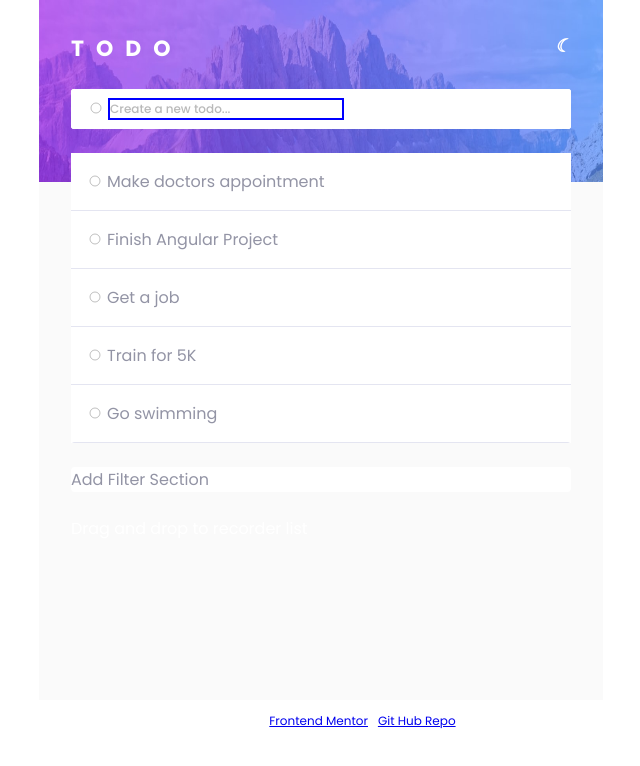
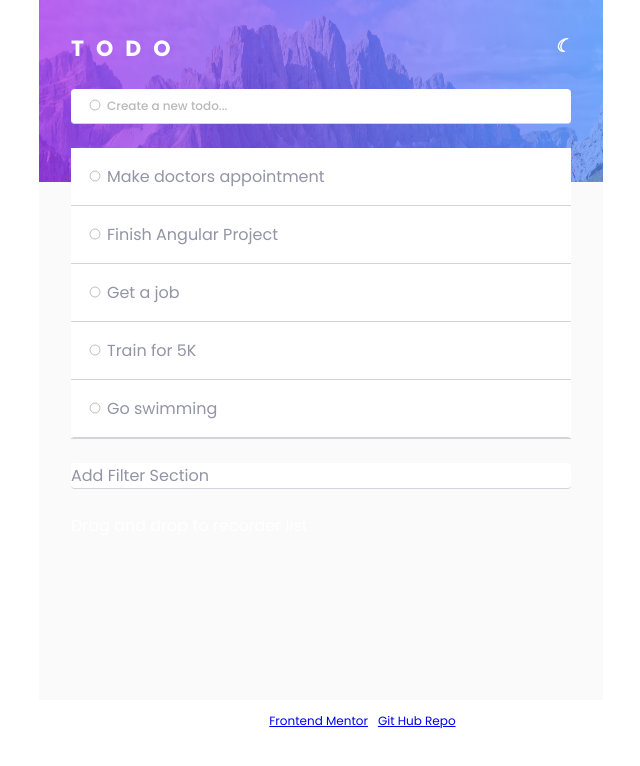
Before and after one commit to Suganya1990/AngularToDoApp, an Angular app: page / in a window 1280 px wide. Shown: the top 766 px of the page, without its empty margins (319-959 px from the left). Built offline with nearby package versions, Linux system fonts and the light colour scheme.

Commit message:
added css to theme input

```diff
--- a/src/app/task/new-task/new-task.component.html
+++ b/src/app/task/new-task/new-task.component.html
@@ -4,9 +4,9 @@
             <circle cx="8" cy="8" r="5" stroke="grey" stroke-width=".5" fill="transparent" />
           </svg>
     </div>
-    <div>
+
         <input type="text"  placeholder="Create a new todo..." name="title" id="title" [(ngModel)]="title" (keyup.enter)="addTask($event)">
-    </div>
+
 
 
 </div>
--- a/src/app/to-do/to-do.component.html
+++ b/src/app/to-do/to-do.component.html
@@ -7,7 +7,7 @@
 
         <!-- <span class="icon-theme"></span> -->
     </header>
-    <section class="container-addTask" [ngClass]="this.theme.type==='Light' ? 'light': 'dark'">
+    <section class="container-addTask" [ngClass]="this.theme.type==='Light' ? 'light light-input': 'dark dark-input'">
         <new-task/>
     </section>
 
@@ -15,7 +15,7 @@
             <div cdkDropList class="example-list" (cdkDropListDropped)="drop($event)">
 
                 @for (task of tasks; track task.id){
-                    <div class="example-item" cdkDrag>
+                    <div class="example-item" [ngClass]="this.theme.type==='Light' ? 'light': 'dark'" cdkDrag >
                         <div class="example-custom-placeholder" *cdkDragPlaceholder></div>
                         <task  [task]="task" />
                     </div>
--- a/src/styles.css
+++ b/src/styles.css
@@ -63,7 +63,6 @@
   font-size: 22px;
 }
 .container-main{
-
   border:3px solid white;
 }
 
@@ -80,25 +79,19 @@ margin: 1.5em 0 ;
 
 /* new Task */
 .task-new-container{
-  border: 1px solid white;
-  width: 100%;
+  /* border: 1px solid white; */
   align-items: center;
   border-radius: 2px;
-  height: 40px;
   display: flex;
-
-  padding: 1em;
-  margin: 1em 0;
+  padding: .5em 1em;
 }
 /* */
 .task-item{
-
   display: flex;
   justify-content: start;
   align-items: center;
-  padding: 1em;
+  padding: 1em 1em;
   /* border:2px solid blue; */
-  border-bottom: .02em solid var(--dark-darkGreyBlue1);
 }
 .task{
   /* border: 1px solid white; */
@@ -108,7 +101,6 @@ margin: 1.5em 0 ;
 
 .icon-container{
   color:transparent;
-
 }
 
 .svg{
@@ -124,18 +116,16 @@ input{
   outline: none;
   background: transparent;
   border: none;
-  border:2px solid blue;
-  display: block;
-  color: white;
+
   align-content: center;
+  width: 100%;
+  /* padding: 0 12px; */
 }
 
 input::placeholder {
   font-size: 12px;
   font-weight: 500;
   opacity: 0.5;
-
-
 }
 
 
@@ -161,20 +151,27 @@ input::placeholder {
 .light{
   background-color:  white;
   color: var(--light-txt-blueGray-3);
+  border-bottom: .02em solid var(--light-blueGray-2);
 }
 .dark{
   background-color: var(--dark-veryDarkBlue);
   color: var(--dark-lightGrayBlue);
+  border-bottom: .02em solid var(--dark-darkGreyBlue3);
 }
-
+.light-input input
+{
+  color: var(--light-txt-blueGray-3);
+}
+.dark-input input
+{
+  color: var(--dark-lightGrayBlue);
+}
 
 .example-list {
   width: 500px;
   max-width: 100%;
-
   min-height: 60px;
   display: block;
-
   border-radius: 4px;
   overflow: hidden;
 }
@@ -228,7 +225,6 @@ input::placeholder {
 ::-webkit-scrollbar {
   width: 16px;
   height: 10px;
-
 }
 
 ::-webkit-scrollbar-thumb {
```
